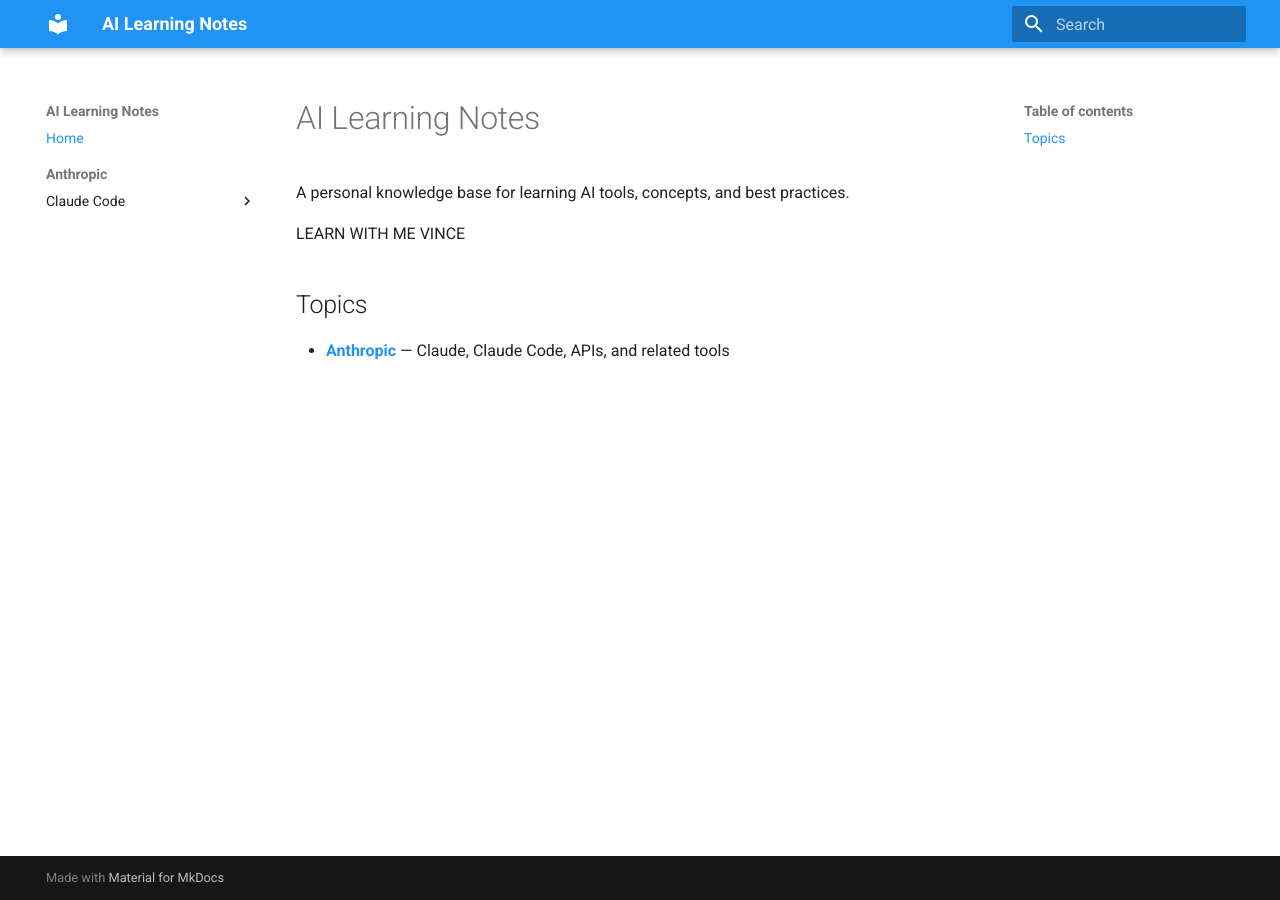
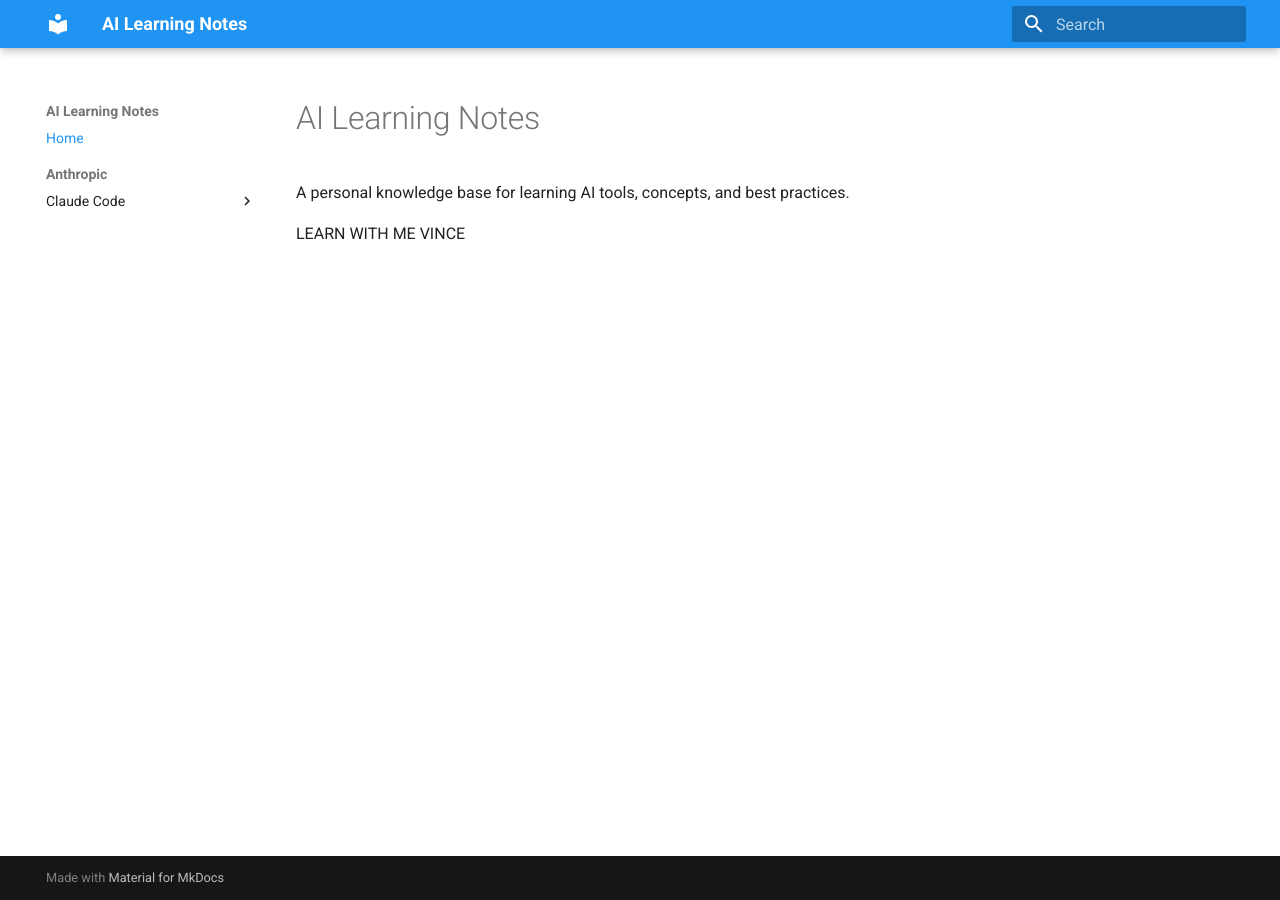
Before and after one commit to built-by-anthony/claude-code-notes, an MkDocs documentation site: the page built from docs/index.md, in a window 1280 px wide. Built offline with MkDocs 1.6.1 and Material for MkDocs 9.7.7, drawn with Linux system fonts in a browser that asks for light colours.

Commit message:
removing broken anthropic link

```diff
--- a/docs/index.md
+++ b/docs/index.md
@@ -3,7 +3,3 @@
 A personal knowledge base for learning AI tools, concepts, and best practices.
 
 LEARN WITH ME VINCE
-
-## Topics
-
-- **[Anthropic](anthropic/)** — Claude, Claude Code, APIs, and related tools
```
